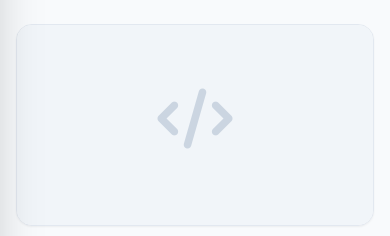
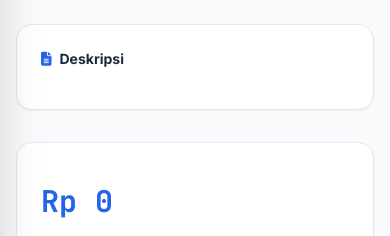
Before and after one commit to RMBLOGG/dayycode, a Flask app: template templates/product_detail.html in a window 390 px wide. Shown: the part 117-353 px from the top of the page. Run offline with Flask 3, Linux system fonts and the light colour scheme; the template is opened without the code that fills it, so the values that code supplies are empty; some libraries are stand-ins or nearby versions.

Commit message:
Add files via upload

```diff
--- a/templates/product_detail.html
+++ b/templates/product_detail.html
@@ -11,33 +11,25 @@
     <span class="text-slate-600 font-medium">{{ product.title }}</span>
   </nav>
 
-  <div class="grid grid-cols-1 lg:grid-cols-3 gap-8">
-    <div class="lg:col-span-2 space-y-5">
-      <!-- Screenshot -->
-      <div class="bg-white rounded-2xl border border-slate-200 overflow-hidden shadow-sm">
+  <!-- Screenshot - Full Width -->
   {% set ss_list = product.screenshots_list if product.screenshots_list else [] %}
   {% set thumb = product.thumbnail if product.thumbnail else (ss_list[0] if ss_list else '') %}
   {% if thumb or ss_list %}
-        <div class="bg-slate-50">
+  <div class="bg-white rounded-2xl border border-slate-200 shadow-sm overflow-hidden mb-8">
     <img src="{{ thumb }}" alt="{{ product.title }}" class="w-full h-auto block" id="mainImg">
-        </div>
     {% if ss_list|length > 1 %}
     <div class="flex gap-2 p-3 overflow-x-auto">
-          {% for ss in product.screenshots_list %}
+      {% for ss in ss_list %}
       <img src="{{ ss }}" onclick="document.getElementById('mainImg').src='{{ ss }}'"
         class="w-20 h-14 object-cover rounded-lg cursor-pointer border-2 border-transparent hover:border-blue-500 transition-all flex-shrink-0">
       {% endfor %}
     </div>
     {% endif %}
-        {% else %}
-        <div class="aspect-video flex items-center justify-center bg-slate-100">
-          <div class="text-center">
-            <i class="fa-solid fa-code text-6xl text-slate-300 mb-3 block"></i>
-            <p class="text-slate-400 text-sm font-mono">{{ product.tech_stack }}</p>
-          </div>
   </div>
   {% endif %}
-      </div>
+
+  <div class="grid grid-cols-1 lg:grid-cols-3 gap-8">
+    <div class="lg:col-span-2 space-y-5">
 
       <!-- Description -->
       <div class="bg-white rounded-2xl border border-slate-200 p-6 shadow-sm">
```
Lines whose indentation alone changed are shown as unchanged.
